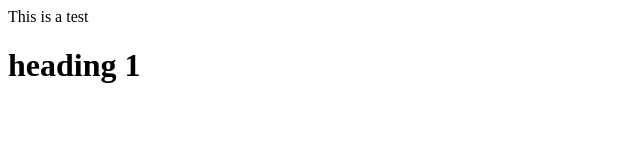
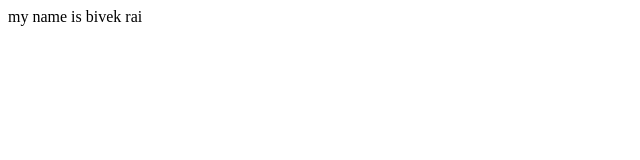
Before and after one commit to BibekRai44/test2, a plain HTML site: page index.html in a window 1280 px wide. Shown: the whole page, without its empty margins (0-640 px from the left). Drawn offline with Linux system fonts and the light colour scheme.

Commit message:
code is changed

```diff
--- a/index.html
+++ b/index.html
@@ -1,10 +1,13 @@
-<html>
-	<head>
-		<title>Test</title>
-	</head>
+<!DOCTYPE html>
+<html lang="en">
+<head>
+	<meta charset="UTF-8">
+	<title>bibek rai</title>
+</head>
+<p1>
+	my name is bivek rai
+</p1>
+<body>
 
-	<body>
-		<p>This is a test</p>
-		<h1> heading 1</h1>
-	</body>
+</body>
 </html>
```
